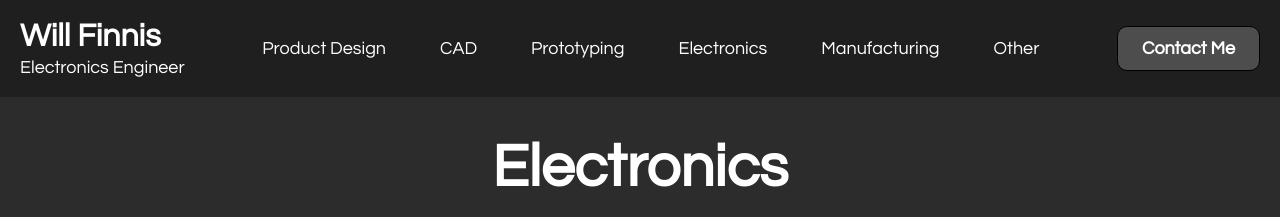
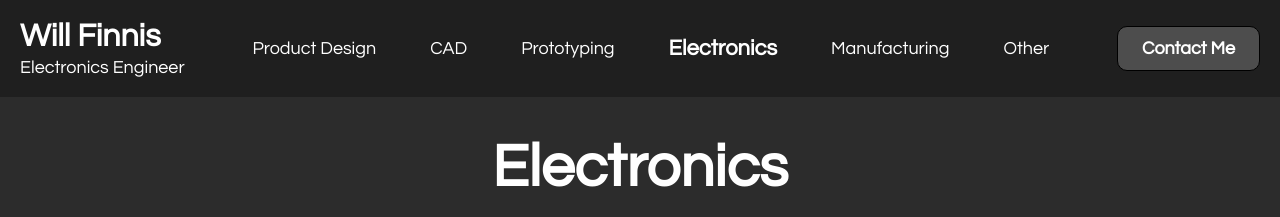
Before and after one commit to WillFinnis/willfinnis.github.io, a plain HTML site: page electronics.html in a window 1280 px wide. Shown: the top 217 px of the page. Drawn offline with Linux system fonts and the light colour scheme.

Commit message:
Page selector and apple font selection

```diff
--- a/electronics.html
+++ b/electronics.html
@@ -15,7 +15,7 @@
                 <a href="product-design.html" class="nav-link">Product Design</a>
                 <a href="cad.html" class="nav-link">CAD</a>
                 <a href="prototyping.html" class="nav-link">Prototyping</a>
-                <a href="#" class="nav-link">Electronics</a>
+                <a href="#" class="nav-link current">Electronics</a>
                 <a href="manufacturing.html" class="nav-link">Manufacturing</a>
                 <a href="other.html" class="nav-link">Other</a>
             </nav>
--- a/static/Sub-Page-Style.css
+++ b/static/Sub-Page-Style.css
@@ -3,7 +3,7 @@ html {
 }
 
 body {
-    font-family: century gothic;
+    font-family: century gothic, avenir;
     background-color: #2c2c2c;
     margin: 0;
     padding: 0;
@@ -59,6 +59,11 @@ body {
     color: #ffffff;
     background-color: #1f1f1f;
     padding: 16px 24px;
+}
+
+.current {
+    font-weight: bold;
+    font-size: 22px;
 }
 
 .contact-link {
```
Also changed, not shown: cad.html (+1 -1 lines), manufacturing.html (+1 -1 lines), other.html (+1 -1 lines), product-design.html (+1 -1 lines), prototyping.html (+1 -1 lines).
